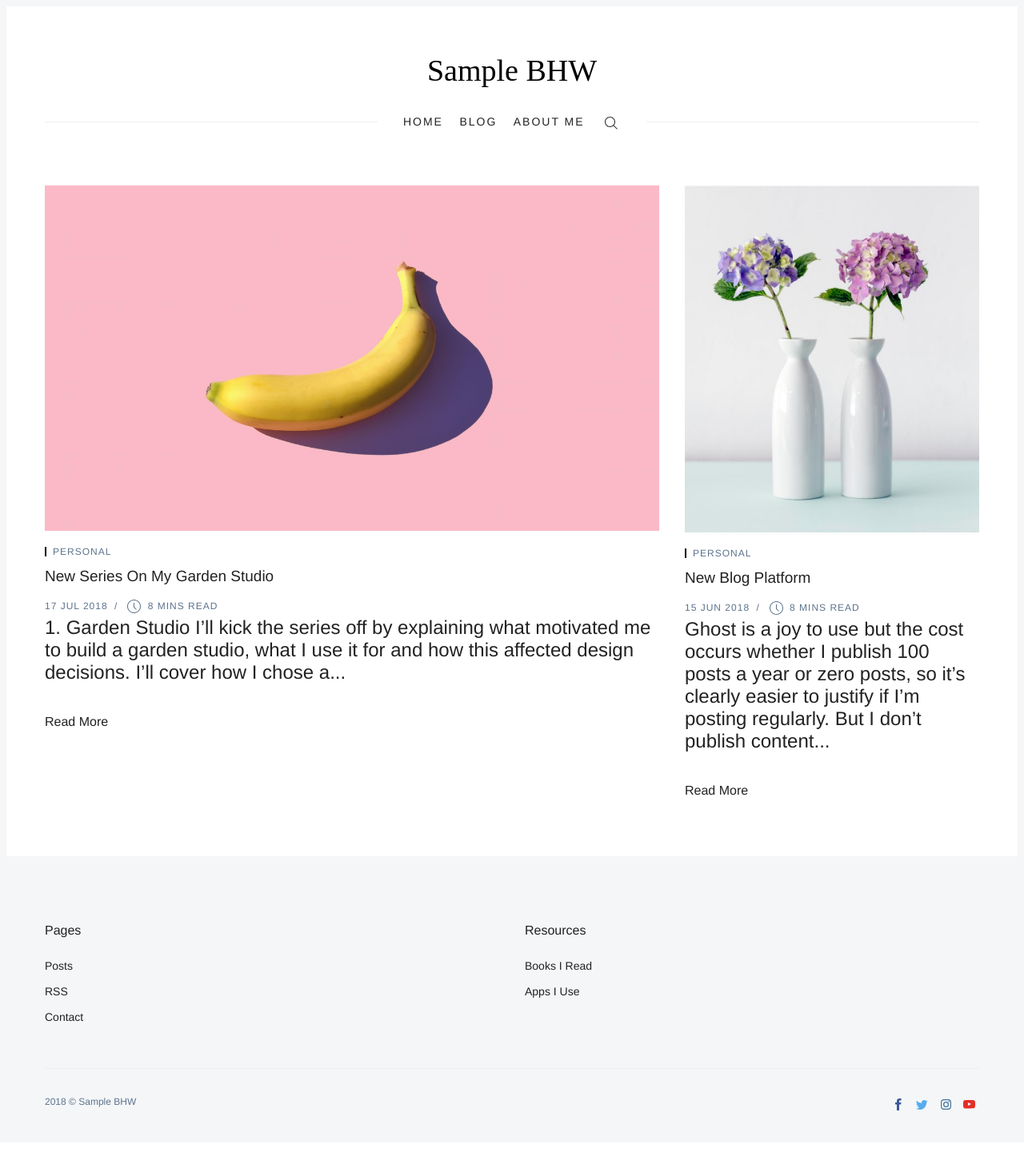
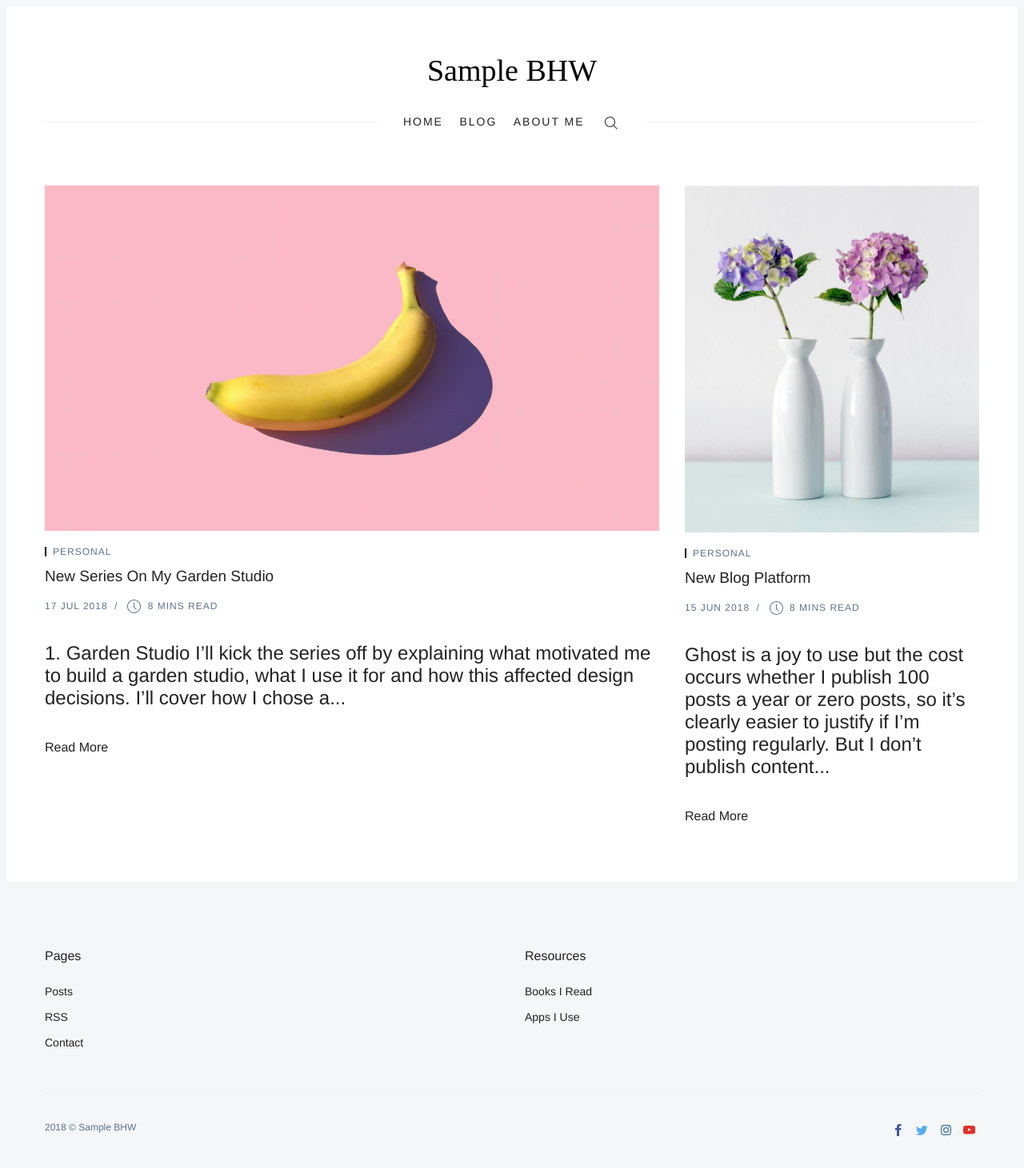
Before and after one commit to olaglam2/olaglam2.github.io, a Jekyll site: the page built from index.html, in a window 1280 px wide. Shown: the whole page at 80% size. Built offline with Jekyll 4.4.1, drawn with Linux system fonts in a browser that asks for light colours; some web fonts are replaced; the list of posts is cut into pages by our own code; before the commit the page ends 1429 px from its top, so only the background shows below that.

Commit message:
Update index.html

```diff
--- a/index.html
+++ b/index.html
@@ -30,7 +30,7 @@ layout: default
         <div class='c-post-card__author'><span class='c-author__links-icon' data-icon='ei-clock' data-size='s'></span>&nbsp;{% assign words = content | number_of_words %}{% if words < 360 %}1 min read{% else %}{{ words | divided_by:360 }} mins read{% endif %}</div>
       </div>
         <div>
-          <h3 class="c-content">{{ post.excerpt | strip_html | truncatewords: 35 }}</h3>
+          <h3 class="c-post">{{ post.excerpt | strip_html | truncatewords: 35 }}</h3>
 
 	          <a class = "readmore" href={{site.baseurl}}{{post.url}}>Read More</a>
         </div>
```
